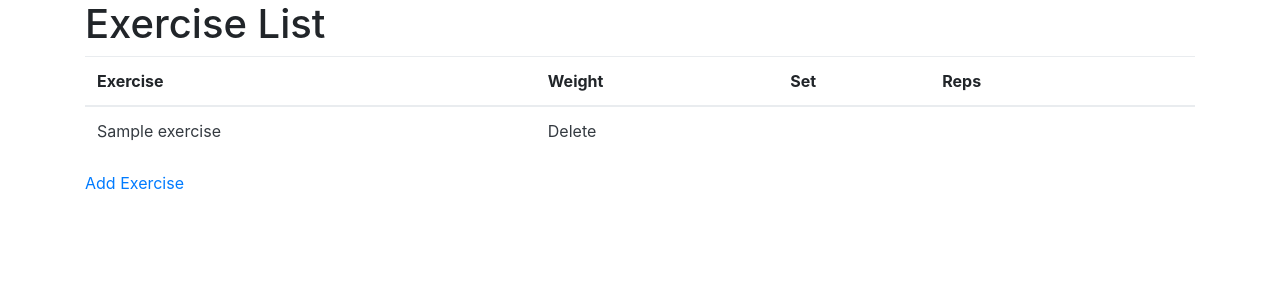
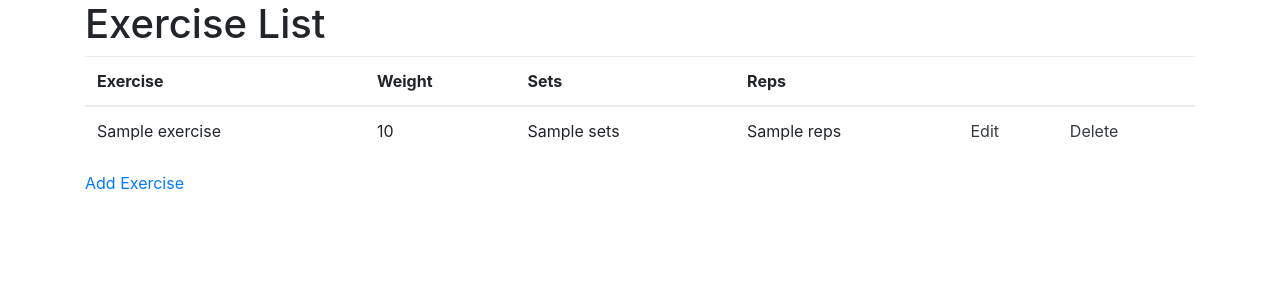
Before and after one commit to joshuaku9/Exercise_Progression_Tracker, a Django app: template exercises/templates/exercises/exercise_list.html in a window 1280 px wide. Shown: the top 300 px of the page. Run offline with Django 3.2, Linux system fonts and the light colour scheme; the template is opened without the code that fills it: most values are stand-ins (such as "Sample title", 1, 10 or a date in 2020); some libraries are stand-ins or nearby versions.

Commit message:
User can input weight, sets, and reps

```diff
--- a/exercises/templates/exercises/exercise_delete.html
+++ b/exercises/templates/exercises/exercise_delete.html
@@ -9,7 +9,7 @@
     <div class="container">
       <form method="post">
         {% csrf_token %}
-        Are you sure you want to delete "{{ object }}" ?
+        <p>Are you sure you want to delete "{{ object }}" ?</p>
         <input class="btn btn-primary" type="submit" value="Submit" />
       </form>
     </div>
--- a/exercises/templates/exercises/exercise_list.html
+++ b/exercises/templates/exercises/exercise_list.html
@@ -13,16 +13,20 @@
                 <tr>
                     <th scope="col">Exercise</th>
                     <th scope="col">Weight</th>
-                    <th scope="col">Set</th>
+                    <th scope="col">Sets</th>
                     <th scope="col">Reps</th>
+                    <th scope="col"></th>
                     <th scope="col"></th>
                 </tr>
             </thead>
           {% for exercise in object_list %}
             <tr>
-                <td scope="row"><a class = "text-dark" href="{% url 'exercises:exercise_update' exercise.id %}">{{ exercise.name }}</a></td>
+                <td scope="row">{{ exercise.name }}</td>
+                <td>{{ exercise.weight }}</td>
+                <td>{{ exercise.sets }}</td>
+                <td>{{ exercise.reps }}</td>
+                <td><a class = "text-dark" href="{% url 'exercises:exercise_update' exercise.id %}">Edit</a></td>
                 <td><a class = "text-dark" href="{% url 'exercises:exercise_delete' exercise.id %}">Delete</a></td>
-                <td></td>
             </tr>
           {% endfor %}
         </table>
--- a/exercises/views.py
+++ b/exercises/views.py
@@ -9,7 +9,7 @@ from .models import Exercises
 class ExerciseForm(ModelForm):
     class Meta:
         model = Exercises
-        fields = ['name', 'weight']
+        fields = ['name', 'weight', 'sets', 'reps']
 
 def exercise_list(request, template_name='exercises/exercise_list.html'):
     exercises = Exercises.objects.all()
```
Also changed, not shown: exercises/templates/exercises/exercise_form.html (+12 -0 lines), db.sqlite3.
